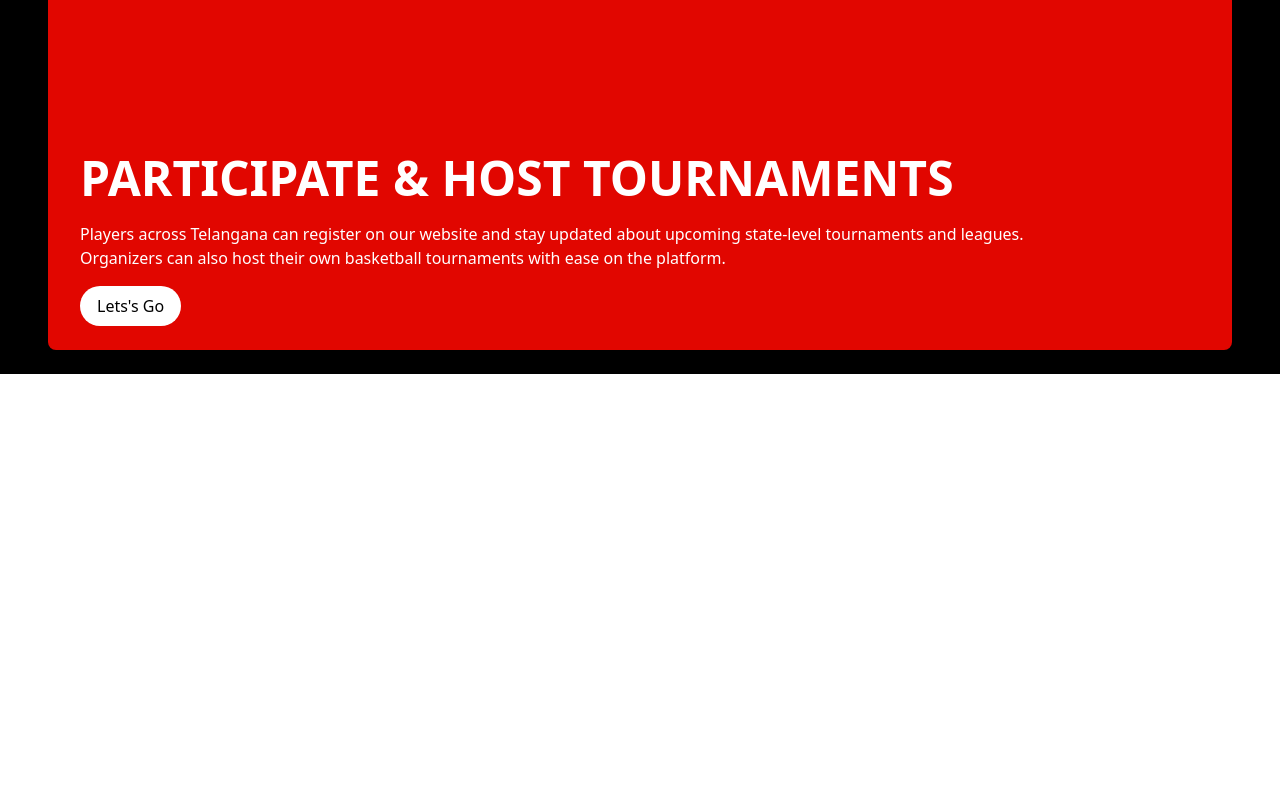
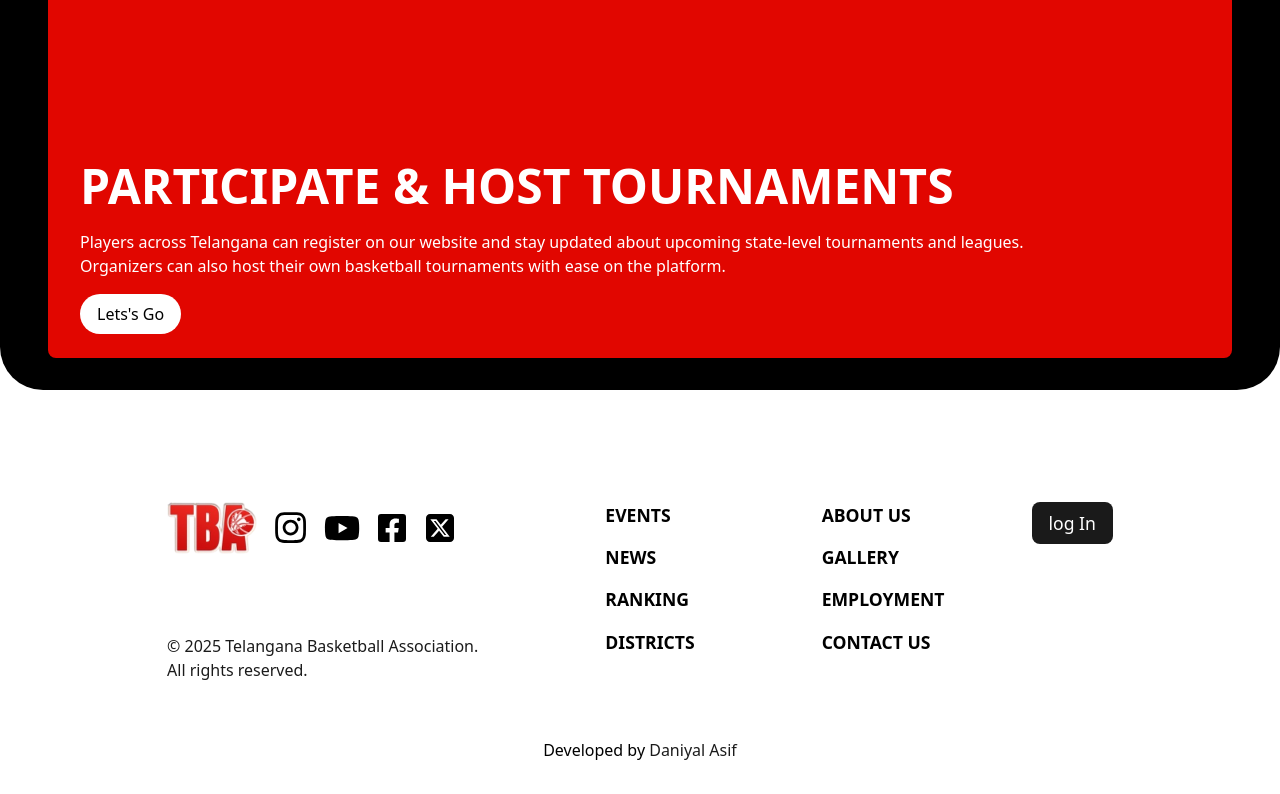
Before and after one commit to DaniyaLAsif26/Basketball, a React (Vite) app in the folder Client/: page / in a window 1280 px wide. Shown: the part 2848-3642 px from the top of the page. Before the commit the page ends 3222 px from the top, so only its background shows below. Built offline with nearby package versions, Linux system fonts and the light colour scheme.

Commit message:
Added Footer

```diff
--- a/Client/src/App.jsx
+++ b/Client/src/App.jsx
@@ -4,6 +4,7 @@ import News from './components/News/News.jsx'
 import Line from './components/Line/line.jsx'
 import Ranking from './components/Ranking/Ranking.jsx'
 import Tournament from './components/Tournament/Tournament.jsx'
+import Footer from './components/Footer/Footer.jsx'
 import './App.css'
 
 function App() {
@@ -16,6 +17,7 @@ function App() {
       <Line />
       <Ranking />
       <Tournament />
+      <Footer />
     </>
   )
 }
--- /dev/null
+++ b/Client/src/components/Footer/Footer.jsx
@@ -0,0 +1,52 @@
+import './footer.css'
+import logo from '../../assets/red.png'
+import { FaInstagram } from "react-icons/fa6";
+import { FaYoutube } from "react-icons/fa";
+import { FaFacebookSquare } from "react-icons/fa";
+import { FaSquareXTwitter } from "react-icons/fa6";
+
+export default function Footer() {
+    return (
+        <footer>
+            <div className="footer">
+                <div className="fot-basic-cont">
+                    <div className="fot-basic">
+                        <img src={logo} alt="" />
+                        <div className="socials">
+                            <FaInstagram style={{ fontWeight: 'bolder', fontSize: '2.2rem' }} />
+                            <FaYoutube style={{ fontWeight: 'bolder', fontSize: '2.26rem' }} />
+                            <FaFacebookSquare style={{ fontWeight: 'bolder', fontSize: '2rem' }} />
+                            <FaSquareXTwitter style={{ fontWeight: 'bolder', fontSize: '2rem' }} />
+                        </div>
+                    </div>
+                    <div className="copyright">
+                        <p>© 2025 Telangana Basketball Association. </p>
+                        <p>All rights reserved.</p>
+                    </div>
+                </div>
+                <div className="fot-left">
+                    <ul>
+                        <li>EVENTS</li>
+                        <li>NEWS</li>
+                        <li>RANKING</li>
+                        <li>DISTRICTS</li>
+                    </ul>
+                </div>
+                <div className="fot-center">
+                    <ul>
+                        <li>ABOUT US</li>
+                        <li>GALLERY</li>
+                        <li>EMPLOYMENT</li>
+                        <li>CONTACT US</li>
+                    </ul>
+                </div>
+                <div className="fot-right">
+                    <button>log In</button>
+                </div>
+            </div>
+            <div className="develop">
+                <p>Developed by <a href="">Daniyal Asif</a></p>
+            </div>
+        </footer>
+    )
+}
--- /dev/null
+++ b/Client/src/components/Footer/footer.css
@@ -0,0 +1,63 @@
+.footer {
+    /* min-height: 26rem; */
+    background-color: white;
+    padding: 7rem 5rem 2rem;
+    display: flex;
+    justify-content: space-evenly;
+    align-items: start;
+}
+
+.fot-basic {
+    display: flex;
+    flex-direction: row;
+    align-items: center;
+}
+
+.fot-basic img {
+    height: 3.26rem;
+}
+
+.socials {
+    margin: 0rem 1rem;
+    display: flex;
+    justify-content: center;
+    align-items: center;
+    gap: 1rem;
+}
+
+.footer ul {
+    margin: 0rem;
+    list-style: none;
+    display: flex;
+    flex-direction: column;
+    gap: 1rem;
+}
+
+.footer li {
+    font-weight: bold;
+    font-size: 1.1rem;
+}
+
+.fot-right button {
+    color: white;
+    font-size: 1.1rem;
+    padding: 0.5rem 1rem;
+}
+
+.copyright{
+    margin-top: 5rem;
+    font-weight: 500;
+    color: rgb(27, 27, 27);
+}
+
+.develop a{
+    font-weight: 500;
+    color: rgb(27, 27, 27);
+}
+
+.develop{
+    display: flex;
+    justify-content: center;
+    align-items: center;
+    margin: 1.5rem 0rem 2rem;
+}
--- a/Client/src/components/Tournament/tournament.css
+++ b/Client/src/components/Tournament/tournament.css
@@ -1,6 +1,7 @@
 .tournament-home {
     background-color: black;
-    padding: 1.5rem 3rem;
+    padding: 2rem 3rem;
+    border-radius: 0rem 0rem 2.69rem 2.69rem;
 }
 
 .tournament-cont {
--- a/Client/src/index.css
+++ b/Client/src/index.css
@@ -46,3 +46,7 @@ button:focus,
 button:focus-visible {
   outline: 4px auto -webkit-focus-ring-color;
 }
+
+p{
+  margin: 0;
+}
```
Also changed, not shown: Client/package.json (+6 -1 lines), 2 other files (tests, documents, lock files or other folders).
